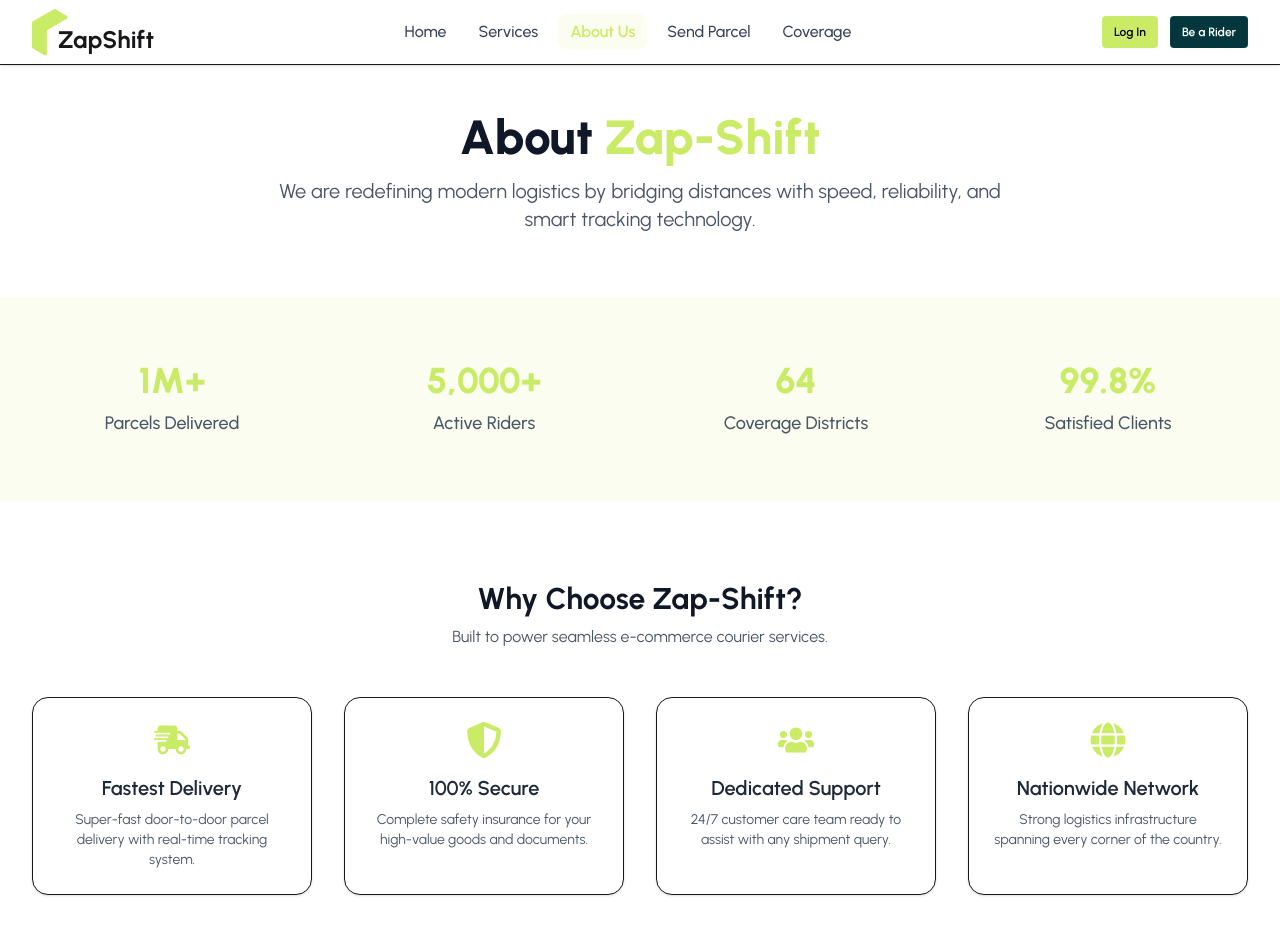
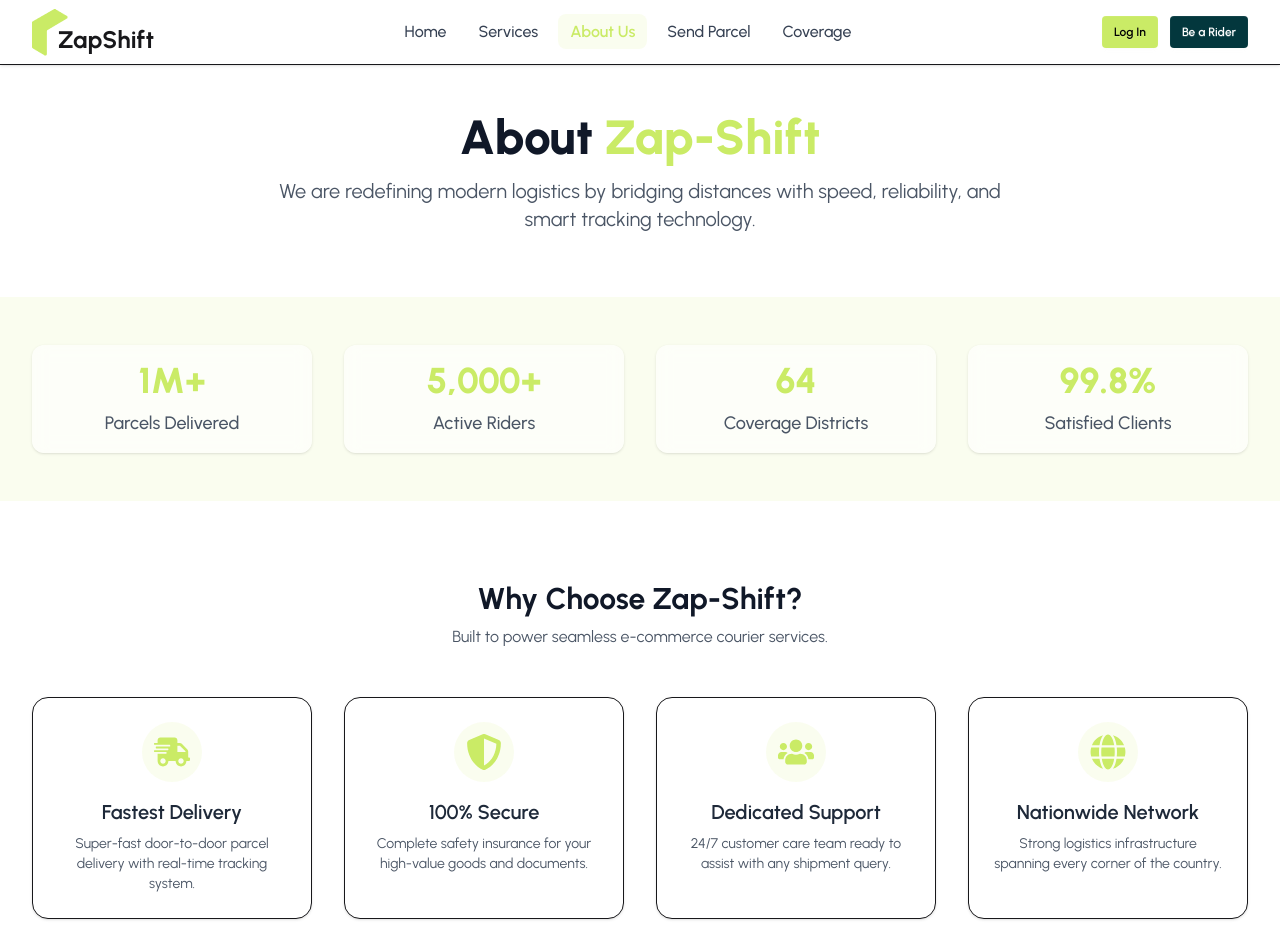
Before and after one commit to opunath26/zap-shift-client, a React (Vite) app: page /about in a window 1280 px wide. Shown: the top 952 px of the page. Built offline with nearby package versions, Linux system fonts and the light colour scheme; no server answers.

Commit message:
feat(about): add smooth framer-motion animations to about page sections

```diff
--- a/package.json
+++ b/package.json
@@ -14,6 +14,7 @@
     "@tanstack/react-query": "^5.90.12",
     "axios": "^1.13.2",
     "firebase": "^12.6.0",
+    "framer-motion": "^13.2.0",
     "leaflet": "^1.9.4",
     "lucide-react": "^0.554.0",
     "react": "^19.0.0-rc.1",
--- a/src/pages/Home/About/About.jsx
+++ b/src/pages/Home/About/About.jsx
@@ -1,4 +1,5 @@
 import React from 'react';
+import { motion } from 'framer-motion';
 import { FaShippingFast, FaShieldAlt, FaUsers, FaGlobe } from 'react-icons/fa';
 
 const About = () => {
@@ -32,47 +33,102 @@ const About = () => {
     },
   ];
 
+  // Container variants for staggered child animations
+  const containerVariants = {
+    hidden: { opacity: 0 },
+    visible: {
+      opacity: 1,
+      transition: {
+        staggerChildren: 0.2,
+      },
+    },
+  };
+
+  const cardVariants = {
+    hidden: { opacity: 0, y: 30 },
+    visible: { opacity: 1, y: 0, transition: { duration: 0.5 } },
+  };
+
   return (
-    <div className="bg-base-100 py-12">
+    <div className="bg-base-100 py-12 overflow-hidden">
       {/* Hero Section */}
-      <div className="mx-auto px-4 sm:px-6 lg:px-8 max-w-7xl text-center">
+      <motion.div
+        initial={{ opacity: 0, y: -20 }}
+        animate={{ opacity: 1, y: 0 }}
+        transition={{ duration: 0.6 }}
+        className="mx-auto px-4 sm:px-6 lg:px-8 max-w-7xl text-center"
+      >
         <h1 className="font-extrabold text-gray-900 text-4xl sm:text-5xl">
           About <span className="text-primary">Zap-Shift</span>
         </h1>
         <p className="mx-auto mt-4 max-w-3xl text-gray-600 text-xl">
           We are redefining modern logistics by bridging distances with speed, reliability, and smart tracking technology.
         </p>
-      </div>
+      </motion.div>
 
       {/* Stats Section */}
-      <div className="bg-primary/10 mt-16 py-12">
+      <motion.div
+        initial={{ opacity: 0, scale: 0.95 }}
+        whileInView={{ opacity: 1, scale: 1 }}
+        viewport={{ once: true }}
+        transition={{ duration: 0.5, delay: 0.2 }}
+        className="bg-primary/10 mt-16 py-12"
+      >
         <div className="mx-auto px-4 sm:px-6 lg:px-8 max-w-7xl">
           <dl className="gap-8 grid grid-cols-2 md:grid-cols-4 text-center">
             {stats.map((stat) => (
-              <div key={stat.id} className="flex flex-col p-4">
+              <motion.div
+                key={stat.id}
+                whileHover={{ scale: 1.05 }}
+                className="flex flex-col bg-base-100/60 shadow-sm backdrop-blur-sm p-4 rounded-xl"
+              >
                 <dt className="order-2 mt-2 font-medium text-gray-600 text-lg">{stat.name}</dt>
                 <dd className="order-1 font-extrabold text-primary text-4xl">{stat.value}</dd>
-              </div>
+              </motion.div>
             ))}
           </dl>
         </div>
-      </div>
+      </motion.div>
 
       {/* Features Section */}
       <div className="mx-auto mt-20 px-4 sm:px-6 lg:px-8 max-w-7xl">
-        <div className="mb-12 text-center">
+        <motion.div
+          initial={{ opacity: 0, y: 20 }}
+          whileInView={{ opacity: 1, y: 0 }}
+          viewport={{ once: true }}
+          transition={{ duration: 0.5 }}
+          className="mb-12 text-center"
+        >
           <h2 className="font-bold text-gray-900 text-3xl">Why Choose Zap-Shift?</h2>
           <p className="mt-2 text-gray-600">Built to power seamless e-commerce courier services.</p>
-        </div>
-        <div className="gap-8 grid grid-cols-1 md:grid-cols-2 lg:grid-cols-4">
+        </motion.div>
+
+        <motion.div
+          variants={containerVariants}
+          initial="hidden"
+          whileInView="visible"
+          viewport={{ once: true }}
+          className="gap-8 grid grid-cols-1 md:grid-cols-2 lg:grid-cols-4"
+        >
           {features.map((feature, index) => (
-            <div key={index} className="flex flex-col items-center bg-base-100 shadow-sm hover:shadow-md p-6 border rounded-2xl text-center transition-shadow">
-              <div className="mb-4">{feature.icon}</div>
+            <motion.div
+              key={index}
+              variants={cardVariants}
+              whileHover={{ y: -8, transition: { duration: 0.2 } }}
+              className="flex flex-col items-center bg-base-100 shadow-sm hover:shadow-xl p-6 border rounded-2xl text-center transition-all duration-300"
+            >
+              <motion.div
+                whileHover={{ rotate: 360 }}
+                transition={{ duration: 0.6 }}
+                className="bg-primary/10 mb-4 p-3 rounded-full"
+              >
+                {feature.icon}
+              </motion.div>
               <h3 className="mb-2 font-semibold text-gray-800 text-xl">{feature.title}</h3>
               <p className="text-gray-600 text-sm">{feature.desc}</p>
-            </div>
+            </motion.div>
           ))}
-        </div>
+        </motion.div>
       </div>
     </div>
   );
```
Also changed, not shown: 1 other file (tests, documents, lock files or other folders).
